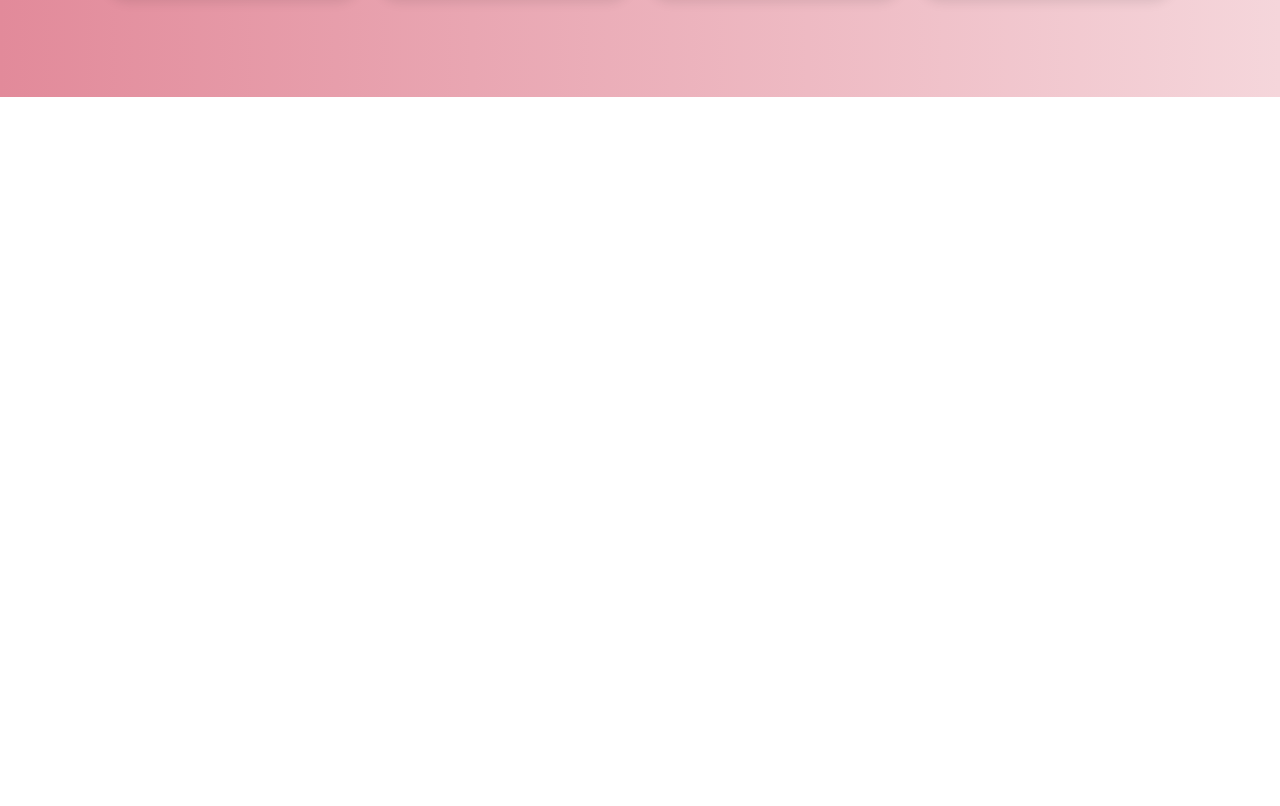
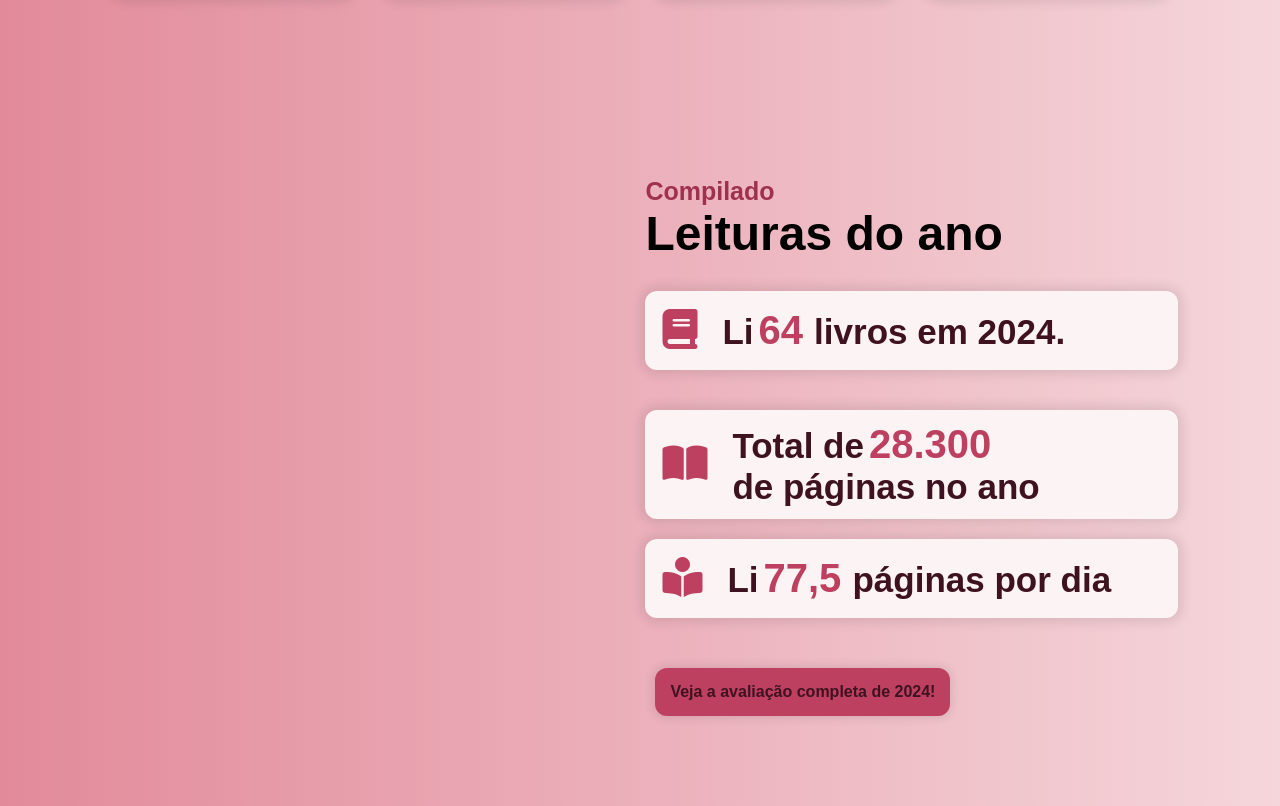
Before and after one commit to MayaSantor/leitura, an Angular app: page / in a window 1280 px wide. Shown: the part 1518-2324 px from the top of the page. Before the commit the page ends 1615 px from the top, so only its background shows below. Built offline with nearby package versions, Linux system fonts and the light colour scheme.

Commit message:
Add: adicionado css e html do componente compilado

```diff
--- /dev/null
+++ b/public/styles/_shared.scss
@@ -0,0 +1,34 @@
+@use 'variables.scss' as *;
+
+.btn-default {
+    border: none;
+    text-decoration: none;
+    display: flex;
+    align-items: center;
+    justify-content: center;
+    background-color: $color-primary-5;
+    border-radius: 12px;
+    padding: 15px 15px;
+    font-weight: 600;
+    box-shadow: 0px 0px 10px 2px rgba(0, 0, 0, 0.1);
+    cursor: pointer;
+    transition: background-color .3s ease;
+}
+
+.btn-default:hover {
+    text-decoration: none;
+    background-color: $color-primary-4;
+}
+
+#cta_button {
+    display: flex;
+    gap: 24px;
+    padding: 10px;
+    justify-content: flex-start;
+    align-items: flex-start;
+}
+
+#cta_button a {
+    text-decoration: none;
+    color: $color-neutral-9;
+}
--- a/src/app/app.html
+++ b/src/app/app.html
@@ -1,4 +1,5 @@
 <app-header></app-header>
 <app-inicio></app-inicio>
 <app-preferidos></app-preferidos>
+<app-compilado></app-compilado>
 <router-outlet />
--- a/src/app/app.ts
+++ b/src/app/app.ts
@@ -3,13 +3,15 @@ import { RouterOutlet } from '@angular/router';
 import { Header } from './component/header/header';
 import { Inicio } from './component/inicio/inicio';
 import { Preferidos } from './component/preferidos/preferidos';
+import { Compilado } from './component/compilado/compilado';
 
 @Component({
   selector: 'app-root',
   imports: [RouterOutlet,
     Header,
     Inicio,
-    Preferidos
+    Preferidos,
+    Compilado
   ],
   templateUrl: './app.html',
   styleUrl: './app.scss'
--- /dev/null
+++ b/src/app/component/compilado/compilado.html
@@ -0,0 +1,57 @@
+<section id="testimonials">
+  <img src="/images/BooksAnimation.gif" alt="" id="testimonials_chef">
+
+  <div id="testimonials_content">
+    <h2 class="section-title">Compilado</h2>
+    <h3 class="section-subtitle">Leituras do ano</h3>
+
+    <div class="feedbacks">
+      <div class="feedback">
+        <div class="estatistica-icone">
+          <i class="fa-solid fa-book"></i>
+        </div>
+        <div class="feedback-content">
+          <h2 class="title">
+            <span class="texto-comum">Li</span>
+            <span class="destaque">64 </span>
+            <span class="texto-comum">livros em 2024.</span>
+          </h2>
+        </div>
+      </div>
+    </div>
+
+    <div class="feedbacks">
+      <div class="feedback">
+        <div class="estatistica-icone">
+          <i class="fa-solid fa-book-open"></i>
+        </div>
+        <div class="feedback-content">
+          <h2 class="title">
+            <span class="texto-comum">Total de</span>
+            <span class="destaque">28.300</span>
+            <span class="texto-comum">de páginas no ano</span>
+          </h2>
+        </div>
+      </div>
+
+      <div class="feedback">
+        <div class="estatistica-icone">
+          <i class="fa-solid fa-book-open-reader"></i>
+        </div>
+        <div class="feedback-content">
+          <h2 class="title">
+            <span class="texto-comum">Li</span>
+            <span class="destaque">77,5 </span>
+            <span class="texto-comum">páginas por dia</span>
+          </h2>
+        </div>
+      </div>
+    </div>
+
+    <div id="cta_button">
+      <a href="https://www.skoob.com.br/leituras/retrospectiva/2024/maysantor" class="btn-default">
+        Veja a avaliação completa de 2024!
+      </a>
+    </div>
+  </div>
+</section>
--- /dev/null
+++ b/src/app/component/compilado/compilado.scss
@@ -0,0 +1,205 @@
+@use '../../../../public/styles/variables.scss' as *;
+
+
+
+
+#testimonials {
+    min-height: calc(100vh - 91px);
+    display: flex;
+    align-items: center;
+    justify-content: center;
+    gap: 48px;
+}
+
+#testimonials_chef {
+    width: 400px;
+    height: auto;
+}
+
+#testimonials .section-subtitle {
+    font-size: 3rem;
+}
+
+#testimonials_content {
+    width: 50%;
+}
+
+.feedbacks {
+    display: flex;
+    flex-direction: column;
+    gap: 20px;
+    margin-bottom: 40px;
+    margin-top: 30px;
+}
+
+.feedback {
+    display: flex;
+    align-items: center;
+    gap: 20px;
+    background-color: $color-neutral-0;
+    padding: 12px;
+    border-radius: 12px;
+    box-shadow: 0px 0px 12px 4px rgba(0, 0, 0, 0.1);
+}
+
+.feedback-avatar {
+    width: 100px;
+    height: 100px;
+    border-radius: 100%;
+    object-fit: cover;
+}
+
+.estatistica-icone {
+    font-size: 40px;
+    color: $color-primary-5;
+    padding: 5px;
+}
+
+.texto-comum {
+    font-size: 35px;
+    display: inline-flex;
+    align-items: center;
+    color: $color-neutral-9;
+
+}
+
+.destaque {
+    font-size: 40px;
+    margin-left: 5px;
+    font-weight: bold;
+    color: $color-primary-5;
+}
+
+
+
+@media screen and (max-width: 1170px) {
+    #testimonials {
+        flex-direction: column;
+    }
+    #testimonials .section-subtitle {
+        text-align: center;
+        font-size: 2.5rem;
+    }
+    #testimonials_chef {
+        display: none;
+    }
+    #testimonials_content {
+        width: 70%;
+        display: flex;
+        flex-direction: column;
+        align-items: center;
+    }
+}
+
+@media screen and (max-width: 600px) {
+    #testimonials .section-subtitle {
+        font-size: 2rem;
+    }
+    #testimonials_content {
+    width: 100%;
+    }
+    .feedback {
+        flex-direction: column;
+    }
+}
+
+
+
+#testimonials {
+    min-height: calc(100vh - 91px);
+    display: flex;
+    align-items: center;
+    justify-content: center;
+    gap: 48px;
+}
+
+#testimonials_chef {
+    width: 500px;
+    height: auto;
+}
+
+#testimonials .section-subtitle {
+    font-size: 3rem;
+}
+
+#testimonials_content {
+    width: 50%;
+}
+
+.feedbacks {
+    display: flex;
+    flex-direction: column;
+    gap: 20px;
+    margin-bottom: 40px;
+    margin-top: 30px;
+}
+
+.feedback {
+    display: flex;
+    align-items: center;
+    gap: 20px;
+    background-color: $color-neutral-0;
+    padding: 12px;
+    border-radius: 12px;
+    box-shadow: 0px 0px 12px 4px rgba(0, 0, 0, 0.1);
+}
+
+.feedback-avatar {
+    width: 100px;
+    height: 100px;
+    border-radius: 100%;
+    object-fit: cover;
+}
+
+.estatistica-icone {
+    font-size: 40px;
+    color: $color-primary-5;
+    padding: 5px;
+}
+
+.texto-comum {
+    font-size: 35px;
+    display: inline-flex;
+    align-items: center;
+    color: $color-neutral-9;
+
+}
+
+.destaque {
+    font-size: 40px;
+    margin-left: 5px;
+    font-weight: bold;
+    color: $color-primary-5;
+}
+
+
+@media screen and (max-width: 1170px) {
+    #testimonials {
+        flex-direction: column;
+    }
+    #testimonials .section-subtitle {
+        text-align: center;
+        font-size: 2.5rem;
+    }
+    #testimonials_chef {
+        display: none;
+    }
+    #testimonials_content {
+        width: 70%;
+        display: flex;
+        flex-direction: column;
+        align-items: center;
+    }
+}
+
+@media screen and (max-width: 600px) {
+    #testimonials .section-subtitle {
+        font-size: 2rem;
+    }
+    #testimonials_content {
+    width: 100%;
+    }
+    .feedback {
+        flex-direction: column;
+    }
+}
--- a/src/app/component/inicio/inicio.scss
+++ b/src/app/component/inicio/inicio.scss
@@ -28,17 +28,6 @@
     font-size: 1.2rem;
 }
 
-#cta_button {
-    display: flex;
-    gap: 24px;
-    justify-content: flex-start;
-    align-items: flex-start;
-}
-
-#cta_button a {
-    text-decoration: none;
-    color: $color-neutral-9;
-}
 
 
 #link_icon{
@@ -50,7 +39,7 @@
     gap: 10px;
     align-items: center;
     background-color: $color-neutral-0;
-    padding: 8px 14px;
+    padding: 10px 14px;
     font-weight: 500;
     box-shadow: 0px 0px 12px 4px rgba(0, 0, 0, 0.1);
     border-radius: 12px;
--- a/src/styles.scss
+++ b/src/styles.scss
@@ -1,4 +1,5 @@
 @use '../public/styles/variables' as *;
+@use '../public/styles/shared' as shared;
 
 * {
     font-family: 'Poppins', sans-serif;
@@ -19,26 +20,6 @@ section {
     padding: 28px 8%;
 }
 
-
-.btn-default {
-    border: none;
-    text-decoration: none;
-    display: flex;
-    align-items: center;
-    justify-content: center;
-    background-color: $color-primary-5;
-    border-radius: 12px;
-    padding: 10px 14px;
-    font-weight: 600;
-    box-shadow: 0px 0px 10px 2px rgba(0, 0, 0, 0.1);
-    cursor: pointer;
-    transition: background-color .3s ease;
-}
-
-.btn-default:hover {
-    text-decoration: none;
-    background-color: $color-primary-4;
-}
 
 
 .social_media_buttons {
```
Also changed, not shown: src/app/component/compilado/compilado.ts (added, +11 -0 lines), 1 other file (tests, documents, lock files or other folders).
